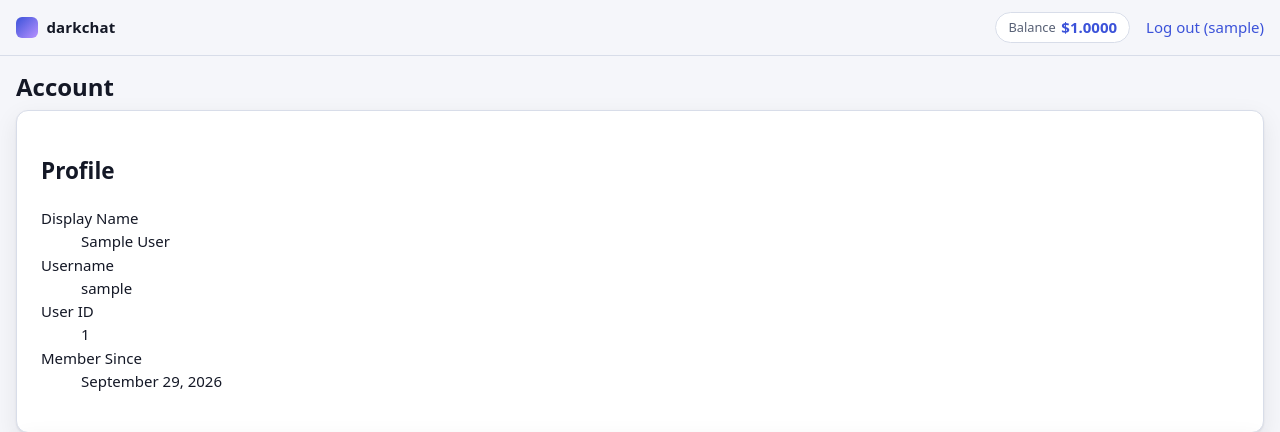
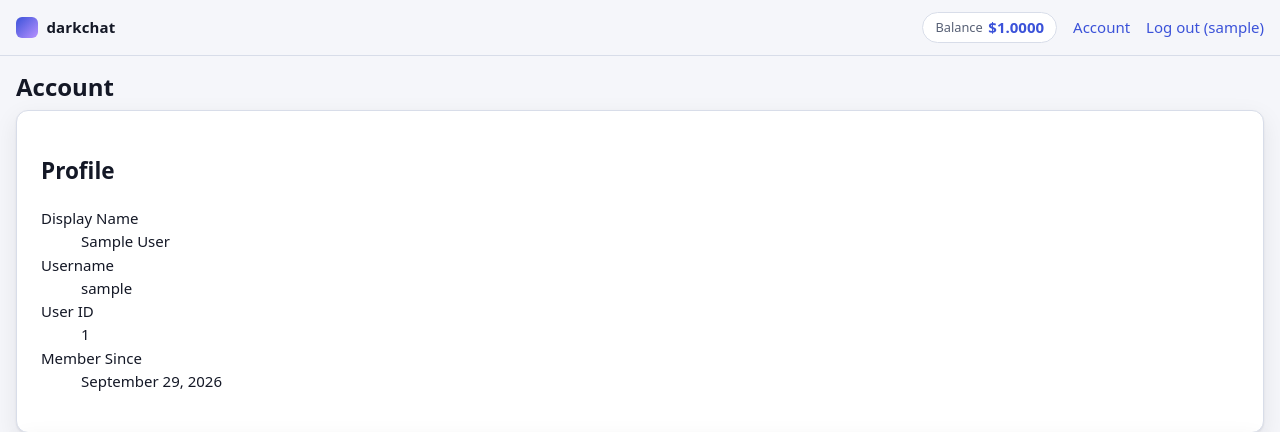
Before and after one commit to beeheado/-ITENT-45--midterm-litechat_dupe, a Django app: page /account/ in a window 1280 px wide. Shown: the top 432 px of the page. Run offline with Django 5.2, Linux system fonts and the light colour scheme; the visitor is signed in with stand-in values (Sample User, id 1); data comes from the database, SQL or seed files in the repository.

Commit message:
feat: Account link in the header and flash message rendering
Co-Authored-By: Claude Sonnet 5.5 <noreply@anthropic.com>

```diff
--- a/templates/base.html
+++ b/templates/base.html
@@ -14,6 +14,7 @@
   <nav aria-label="Account">
     {% if user.is_authenticated %}
       <a href="{% url 'usage' %}" class="balance" title="Your balance. Open usage history">${{ balance_micros|usd }}</a>
+      <a href="{% url 'account' %}">Account</a>
       <form method="post" action="{% url 'logout' %}" class="inline">{% csrf_token %}<button class="linklike">Log out ({{ user.username }})</button></form>
     {% else %}
       <a href="{% url 'login' %}">Log in</a>
@@ -21,6 +22,7 @@
     {% endif %}
   </nav>
 </header>
+{% if messages %}<div class="toasts" role="status">{% for m in messages %}<div class="toast {{ m.tags }}">{{ m }}</div>{% endfor %}</div>{% endif %}
 <main>{% block content %}{% endblock %}</main>
 </body>
 </html>
```
